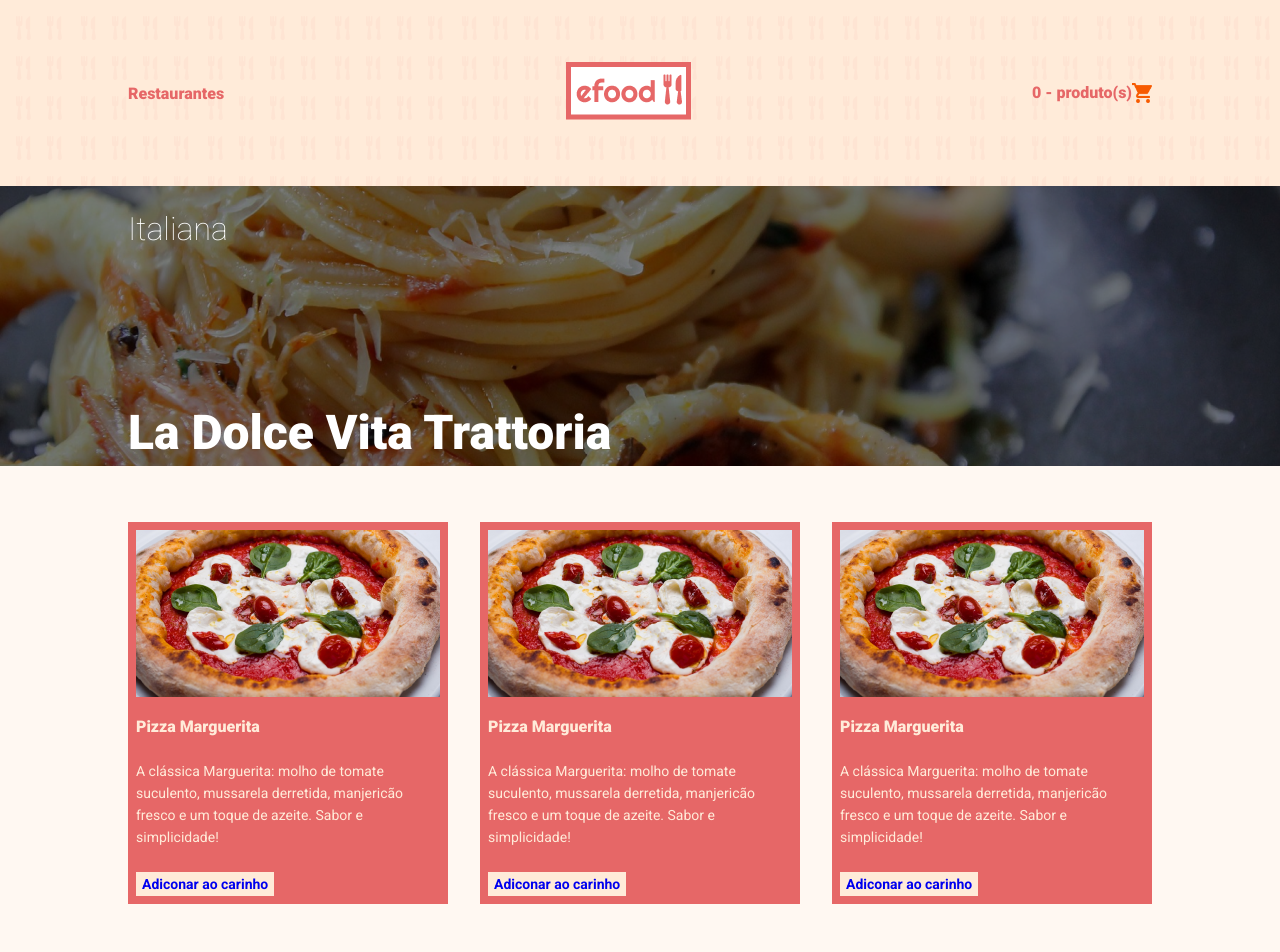
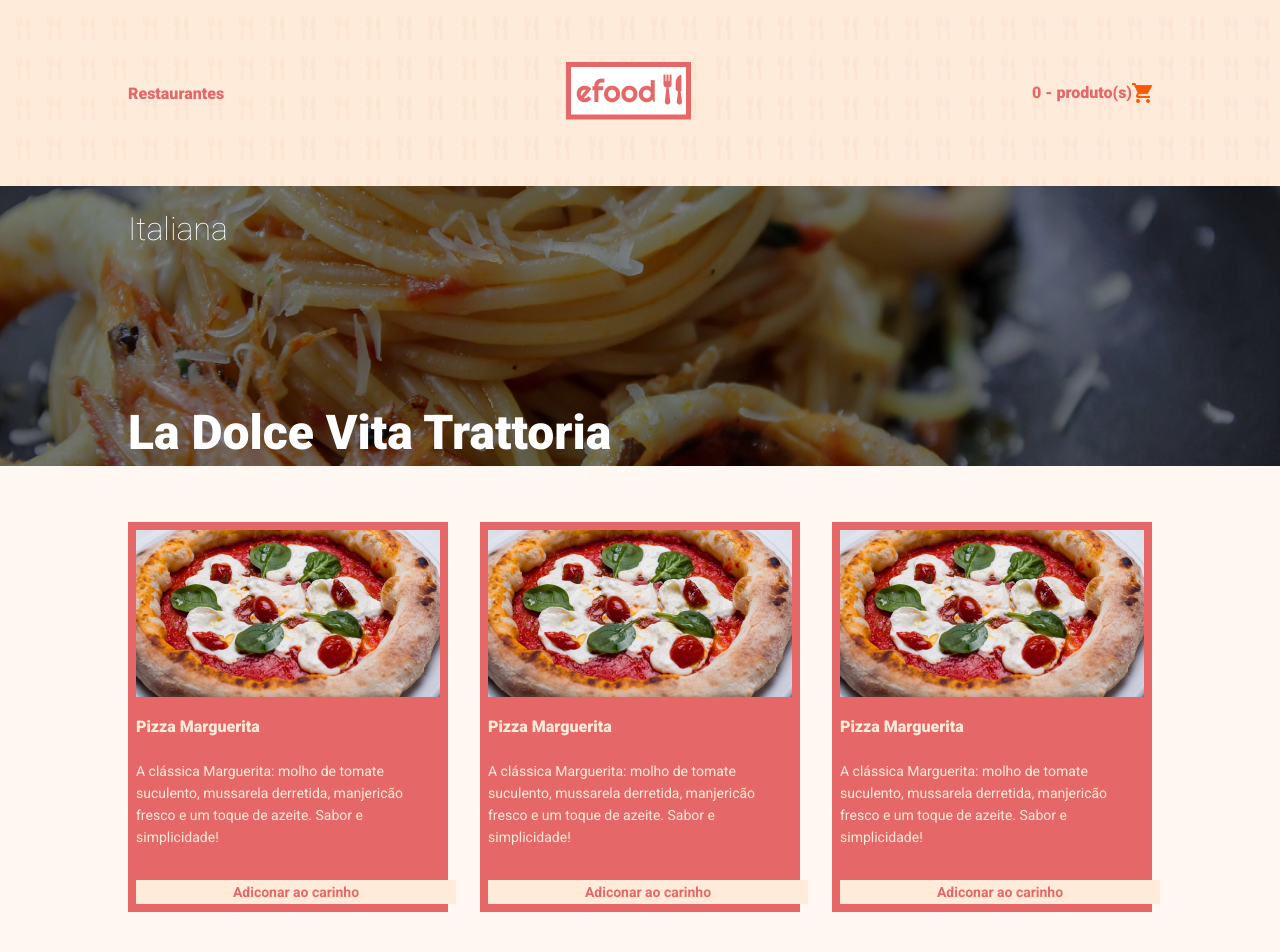
Before and after one commit to joao-carlos-dev/EFood, a React (Create React App) app: page /perfil in a window 1280 px wide. Shown: the top 952 px of the page. Built offline with nearby package versions, Linux system fonts and the light colour scheme.

Commit message:
arrumendo button

```diff
--- a/src/components/Produtos/styles.ts
+++ b/src/components/Produtos/styles.ts
@@ -14,10 +14,15 @@ export const Card = styled.div`
   }
 
   ${ButtonContainer} {
-    margin-bottom: 8px;
-    margin-left: 8px;
-    margin-right: 8px;
+    margin: 8px;
     background-color: ${cores.laranjaClaro};
+    width: 100%;
+    box-sizing: border-box;
+    cursor: pointer;
+
+    a {
+      color: ${cores.laranja};
+    }
   }
 `
 
--- a/src/components/Restaurants/styles.ts
+++ b/src/components/Restaurants/styles.ts
@@ -15,6 +15,10 @@ export const Card = styled.div`
   ${ButtonContainer} {
     margin-bottom: 8px;
     margin-left: 8px;
+
+    a {
+      color: ${cores.branco};
+    }
   }
 `
 
```
